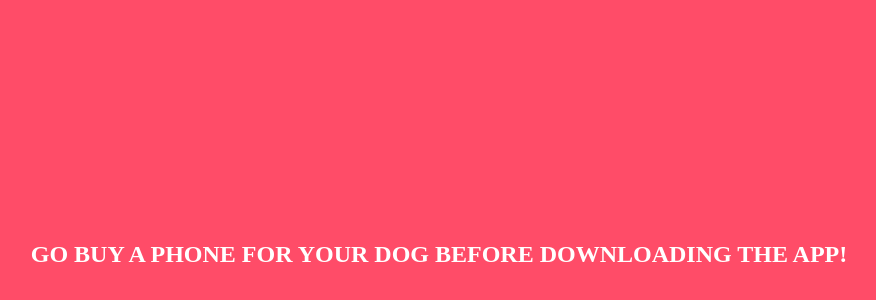
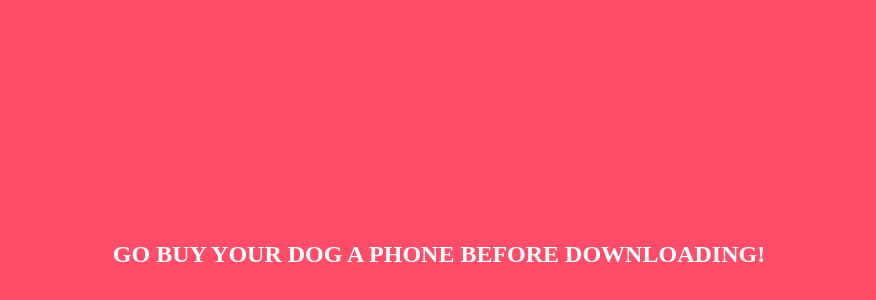
Before and after one commit to michael24b/Tindog, a plain HTML site: page css/download.html in a window 1280 px wide. Shown: the part 146-446 px from the top of the page, without its empty margins (201-1077 px from the left). Drawn offline with Linux system fonts and the light colour scheme.

Commit message:
Update download.html

```diff
--- a/css/download.html
+++ b/css/download.html
@@ -11,7 +11,7 @@
 <body>
 
     <section class="colored-section">
-        <h1>Go buy a phone for your dog before downloading the app!</h1>
+        <h1>Go buy your dog a phone before downloading!</h1>
     </section>
 
 </body>
```
